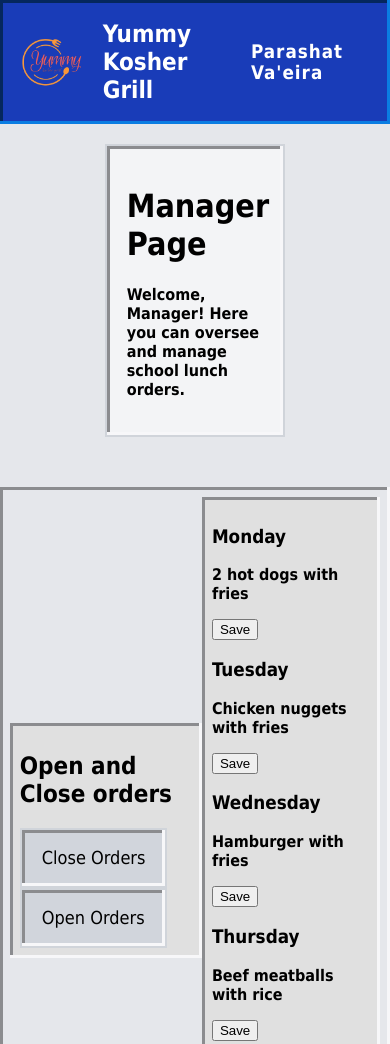
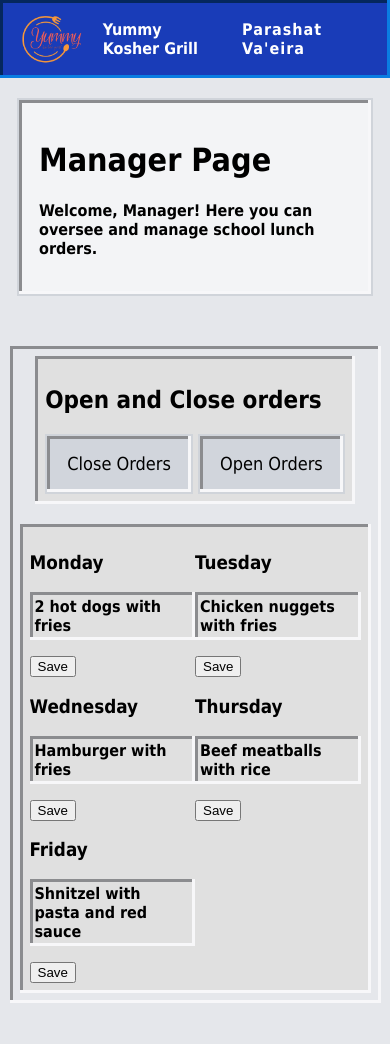
Before and after one commit to motty-mandel/chabad-lunch-orders, a plain HTML site: page manager.html in a window 390 px wide. Shown: the top 1044 px of the page. After the commit the page ends 1003 px from the top, so only its background shows below. Drawn offline with Linux system fonts and the light colour scheme.

Commit message:
fixed the manager page styles

```diff
--- a/manager.css
+++ b/manager.css
@@ -33,7 +33,21 @@
 }
 
 .menu {
+    display: flex;
+    width: auto;
+    flex-wrap: wrap;
+    flex-basis: 50%;
     box-shadow: inset -3px -3px #f7f7f9, inset 3px 3px #8b8c8f;
     background-color: #e0e0e0;
     padding: 10px;
 }
+
+.menu-item {
+    width: 50%;
+}
+
+.editable-food {
+    box-shadow: inset -3px -3px #f7f7f9, inset 3px 3px #8b8c8f;
+    padding: 5px;
+    outline: none;
+}
--- a/manager.html
+++ b/manager.html
@@ -7,6 +7,7 @@
     <title>Chabad School Lunches</title>
     <link rel="stylesheet" href="styles.css">
     <link rel="stylesheet" href="manager.css">
+    <link rel="stylesheet" href="managerMobile.css">
 </head>
 
 <body>
@@ -27,17 +28,17 @@
     <div class="actions">
         <div class="closed">
             <h2>Open and Close orders</h2>
-            <button class="close-orders-btn" onclick="closeOrders()">Close Orders</button>
-            <button class="open-orders-btn" onclick="openOrders()">Open Orders</button>
+            <button class="close-orders-btn">Close Orders</button>
+            <button class="open-orders-btn">Open Orders</button>
         </div>
-        <div class="menu">
-            hello
-        </div>
+        <div class="menu"></div>
     </div>
 
 
 
     <script src="manager.js"></script>
+    <script type="module" src="closeOrders.js"></script>
+
 </body>
 
 </html>
--- /dev/null
+++ b/managerMobile.css
@@ -0,0 +1,19 @@
+@media screen and (max-width: 768px) {
+    .header h2,
+    .header h3 {
+        font-size: 1em;
+    }
+
+    .main-container {
+        width: 80%;
+    }
+
+    .actions {
+        flex-direction: column;
+        width: 90%;
+    }
+
+    .actions .closed {
+        margin-bottom: 20px;
+    }
+}
--- a/script.js
+++ b/script.js
@@ -70,7 +70,7 @@ fetch('./menu.json')
                     <h5 id="menu">${item.foodItems}</h5>
                 </div>
                 <button class="minus">&minus;</button>
-                <input type="text" name="orders" id="orders" placeholder="0">
+                <input type="text" name="orders" id="orders" placeholder="0" readonly>
                 <button class="plus">&plus;</button>
             `;
 
@@ -129,7 +129,6 @@ function updateTotal() {
 }
 // -------------------------------------------------------
 const disclaimer = document.getElementById(requests);
-console.log(requests.value);
 
 document.querySelector('.order-btn').addEventListener('click', () => {
     if (totalItems.length === 0) {
--- a/styles-mobile.css
+++ b/styles-mobile.css
@@ -1,6 +1,7 @@
 @media screen and (max-width: 500px) {
-    .header h1 {
-        font-size: 1.7em;
+    .header h2,
+    .header h3 {
+        font-size: 1em;
     }
 
     .info {
@@ -49,6 +50,6 @@
     }
 
     .footer {
-    color: white;
+        color: white;
+    }
 }
-}
--- a/styles.css
+++ b/styles.css
@@ -59,6 +59,7 @@ body {
 }
 
 .main-container {
+    display: block;
     height: fit-content;
     width: 35%;
     padding: 20px;
@@ -144,6 +145,9 @@ body {
 }
 
 #orders {
+    cursor: default;
+    outline: none;
+    text-align: center;
     width: 2ch;
     border: 2px solid #d0d4da;
     background-color: #f3f4f6;
@@ -230,5 +234,6 @@ body {
 /* --------------------------------------------------------------------------------------- */
 
 .yom-tov {
+    display: none;
     text-align: center;
 }
```
Also changed, not shown: index.html (+3 -2 lines), manager.js (indentation only).
